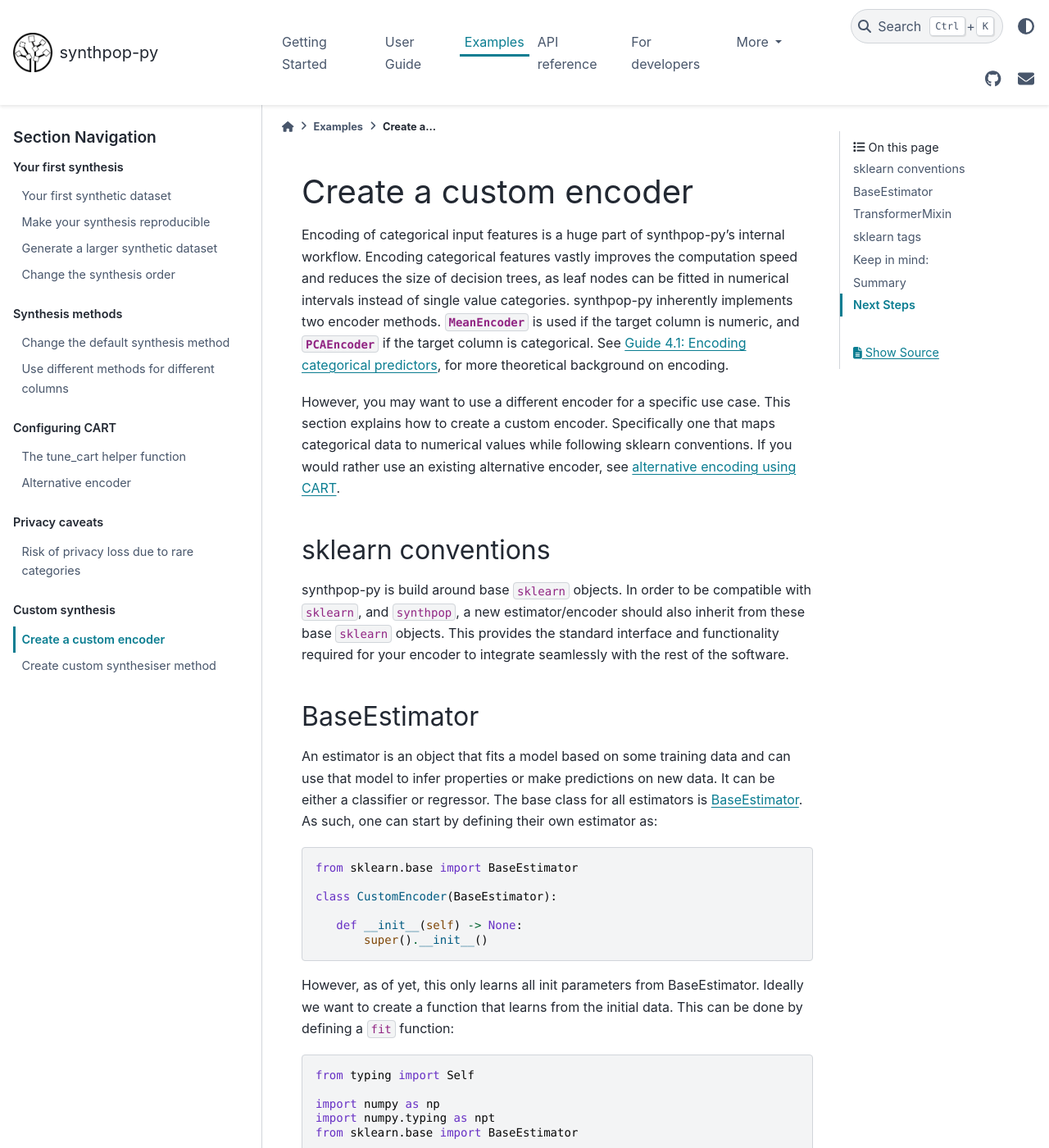
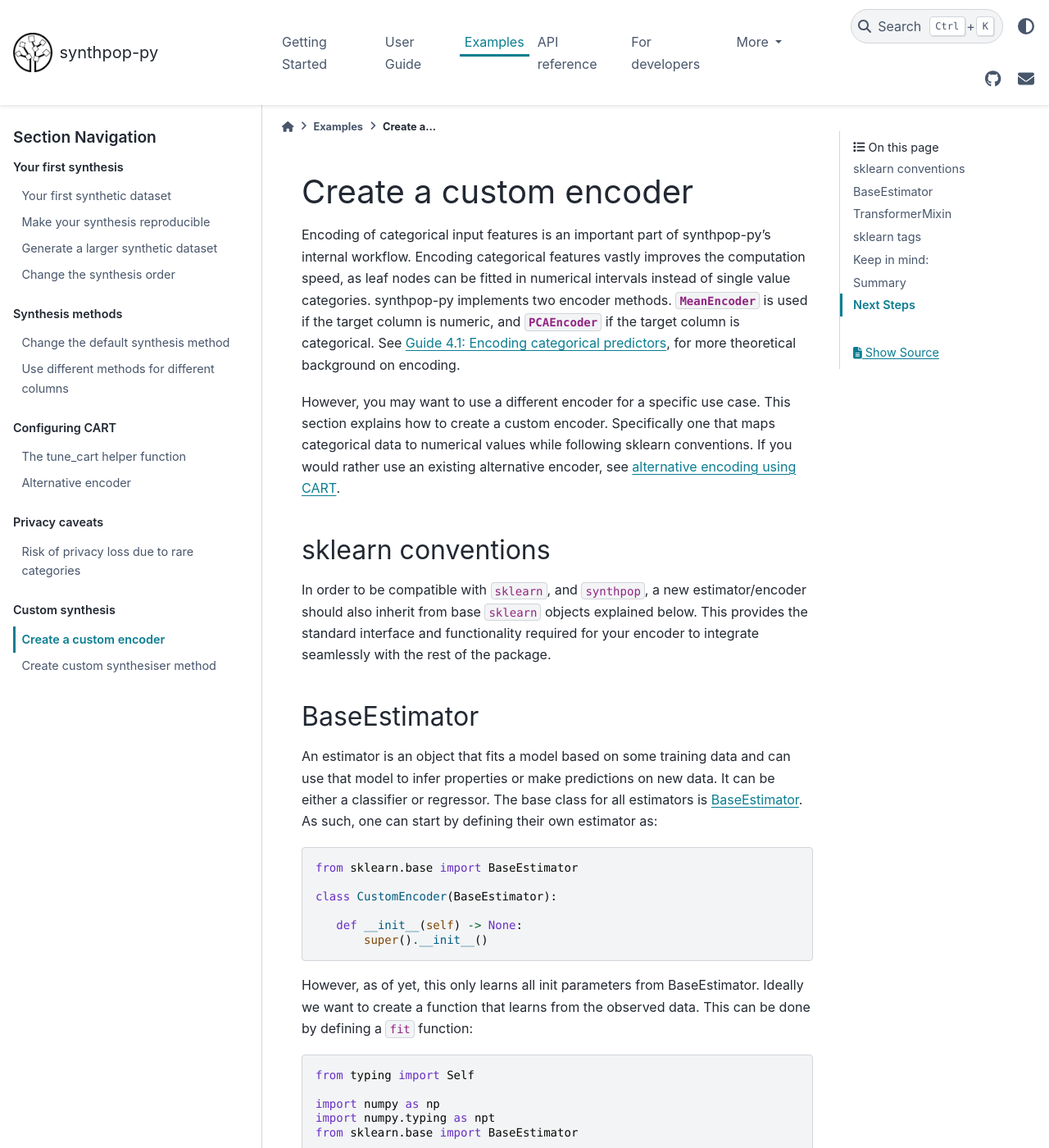
Before and after one commit to duonl/synthpop-py, a Sphinx documentation site: the page built from docs/source/examples/custom_encoder.md, in a window 1280 px wide and 1400 px high. Shown: the whole window at 82% size. Built offline with Sphinx 7.4.7 and the PyData theme 0.15.4, drawn with Linux system fonts in a browser that asks for light colours; some of the changed text lies outside the part shown.

Commit message:
Apply suggestions from code review
Co-authored-by: KoomenErina <erina.koomen@duo.nl>

````diff
--- a/docs/source/examples/custom_encoder.md
+++ b/docs/source/examples/custom_encoder.md
@@ -1,11 +1,11 @@
 # Create a custom encoder
 
-Encoding of categorical input features is a huge part of synthpop-py's internal workflow. Encoding categorical features vastly improves the computation speed and reduces the size of decision trees, as leaf nodes can be fitted in numerical intervals instead of single value categories. synthpop-py inherently implements two encoder methods. {class}`~synthpop.data_processing.encoders.MeanEncoder` is used if the target column is numeric, and {class}`~synthpop.data_processing.encoders.PCAEncoder` if the target column is categorical. See {ref}`Guide 4.1: Encoding categorical predictors <41-encoding-categorical-predictors>`, for more theoretical background on encoding.
+Encoding of categorical input features is an important part of synthpop-py's internal workflow. Encoding categorical features vastly improves the computation speed, as leaf nodes can be fitted in numerical intervals instead of single value categories. synthpop-py implements two encoder methods. {class}`~synthpop.data_processing.encoders.MeanEncoder` is used if the target column is numeric, and {class}`~synthpop.data_processing.encoders.PCAEncoder` if the target column is categorical. See {ref}`Guide 4.1: Encoding categorical predictors <41-encoding-categorical-predictors>`, for more theoretical background on encoding.
 
 However, you may want to use a different encoder for a specific use case. This section explains how to create a custom encoder. Specifically one that maps categorical data to numerical values while following sklearn conventions. If you would rather use an existing alternative encoder, see [alternative encoding using CART](alternative_encoder.md).
 
 ## sklearn conventions
-synthpop-py is build around base `sklearn` objects. In order to be compatible with `sklearn`, and `synthpop`, a new estimator/encoder should also inherit from these base `sklearn` objects. This provides the standard interface and functionality required for your encoder to integrate seamlessly with the rest of the software.
+In order to be compatible with `sklearn`, and `synthpop`, a new estimator/encoder should also inherit from base `sklearn` objects explained below. This provides the standard interface and functionality required for your encoder to integrate seamlessly with the rest of the package.
 
 ## BaseEstimator
  An estimator is an object that fits a model based on some training data and can use that model to infer properties or make predictions on new data. It can be either a classifier or regressor. The base class for all estimators is [BaseEstimator](https://scikit-learn.org/dev/modules/generated/sklearn.base.BaseEstimator.html#sklearn.base.BaseEstimator). As such, one can start by defining their own estimator as:
@@ -19,7 +19,7 @@ class CustomEncoder(BaseEstimator):
         super().__init__()
  ```
 
- However, as of yet, this only learns all init parameters from BaseEstimator. Ideally we want to create a function that learns from the initial data. This can be done by defining a `fit` function:
+ However, as of yet, this only learns all init parameters from BaseEstimator. Ideally we want to create a function that learns from the observed data. This can be done by defining a `fit` function:
 
   ```python
 from typing import Self
````
Also changed, not shown: other parts of docs/source/examples/custom_encoder.md (+1 -1 lines).
